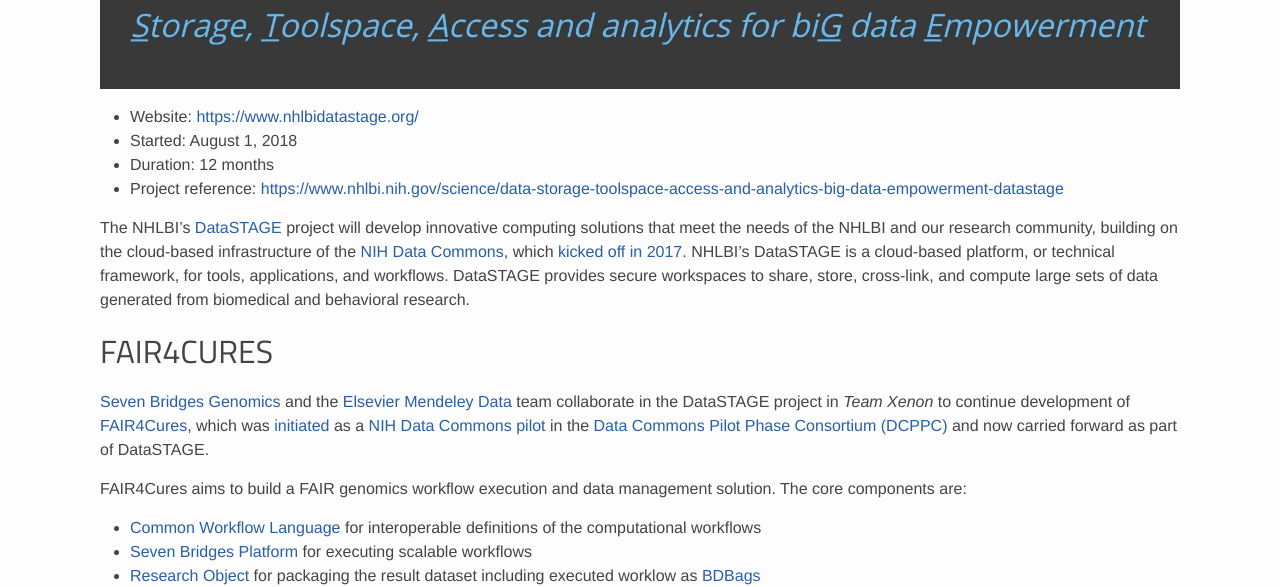
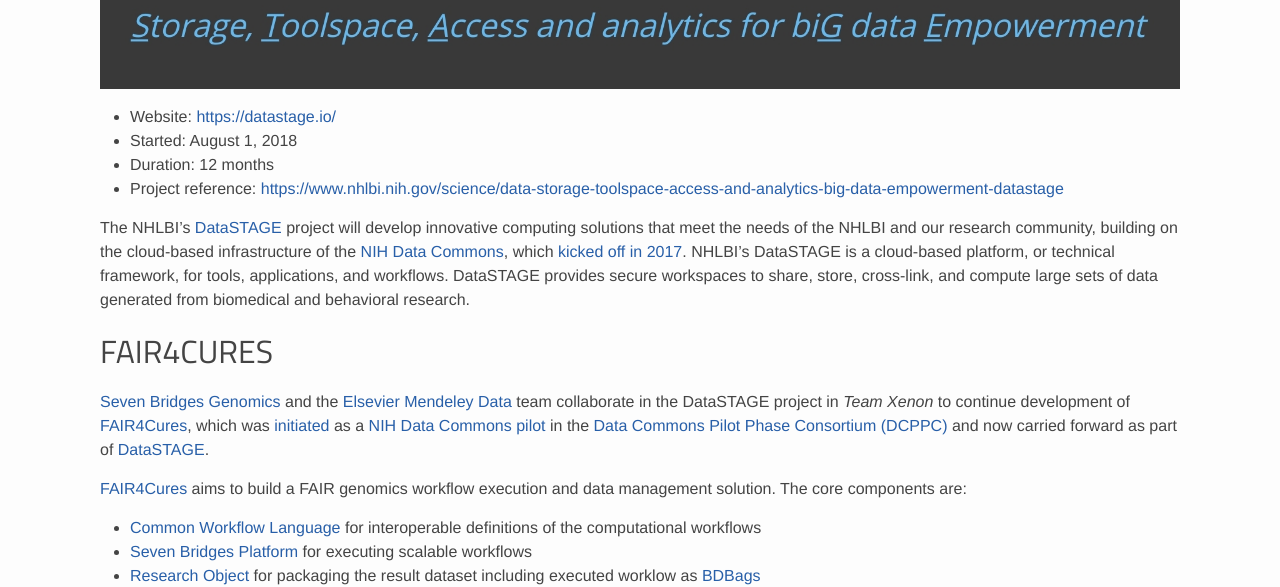
Before and after one commit to eScienceLab/eScienceLab.github.io, a Jekyll site: the page built from _projects/datastage.md, in a window 1280 px wide. Shown: the part 364-951 px from the top of the page. Built offline with Jekyll 4.4.1, drawn with Linux system fonts in a browser that asks for light colours; comment, search, counter and statistics services are not loaded; some of the changed lines change nothing that is shown.

Commit message:
Update datastage.md

```diff
--- a/_projects/datastage.md
+++ b/_projects/datastage.md
@@ -6,7 +6,7 @@
 collection: projects
 description: Storage, Toolspace, Access and analytics for Big Data Empowerment
 logo: datastage.jpg
-website: https://www.nhlbidatastage.org/
+website: https://datastage.io/
 start_date: 2018-08-01
 duration: 12 months
 project_reference: https://www.nhlbi.nih.gov/science/data-storage-toolspace-access-and-analytics-big-data-empowerment-datastage
@@ -16,9 +16,9 @@
 
 ## FAIR4CURES
 
-[Seven Bridges Genomics](https://www.sevenbridges.com/) and the [Elsevier Mendeley Data](https://www.elsevier.com/solutions/mendeley-data-platform) team collaborate in the DataSTAGE project in _Team Xenon_ to continue development of [FAIR4Cures](https://www.slideshare.net/mobile/anitawaard/cni-2018-a-research-object-authoring-tool-for-the-data-commons), which was [initiated](https://www.elsevier.com/about/press-releases/science-and-technology/elsevier-and-seven-bridges-receive-nih-data-commons-grant-for-biomedical-data-analysis) as a [NIH Data Commons pilot](https://commonfund.nih.gov/commons) in the [Data Commons Pilot Phase Consortium (DCPPC)](https://public.nihdatacommons.us/) and now carried forward as part of DataSTAGE.
+[Seven Bridges Genomics](https://www.sevenbridges.com/) and the [Elsevier Mendeley Data](https://www.elsevier.com/solutions/mendeley-data-platform) team collaborate in the DataSTAGE project in _Team Xenon_ to continue development of [FAIR4Cures](https://www.slideshare.net/mobile/anitawaard/cni-2018-a-research-object-authoring-tool-for-the-data-commons), which was [initiated](https://www.elsevier.com/about/press-releases/science-and-technology/elsevier-and-seven-bridges-receive-nih-data-commons-grant-for-biomedical-data-analysis) as a [NIH Data Commons pilot](https://commonfund.nih.gov/commons) in the [Data Commons Pilot Phase Consortium (DCPPC)](https://public.nihdatacommons.us/) and now carried forward as part of [DataSTAGE](https://datastage.io/).
 
-FAIR4Cures aims to build a FAIR genomics workflow execution and data management solution. The core components are:
+[FAIR4Cures](https://f4c.readme.io/) aims to build a FAIR genomics workflow execution and data management solution. The core components are:
 
 * [Common Workflow Language](/activities/cwl/) for interoperable definitions of the computational workflows
 * [Seven Bridges Platform](https://www.sevenbridges.com/platform/) for executing scalable workflows
```
